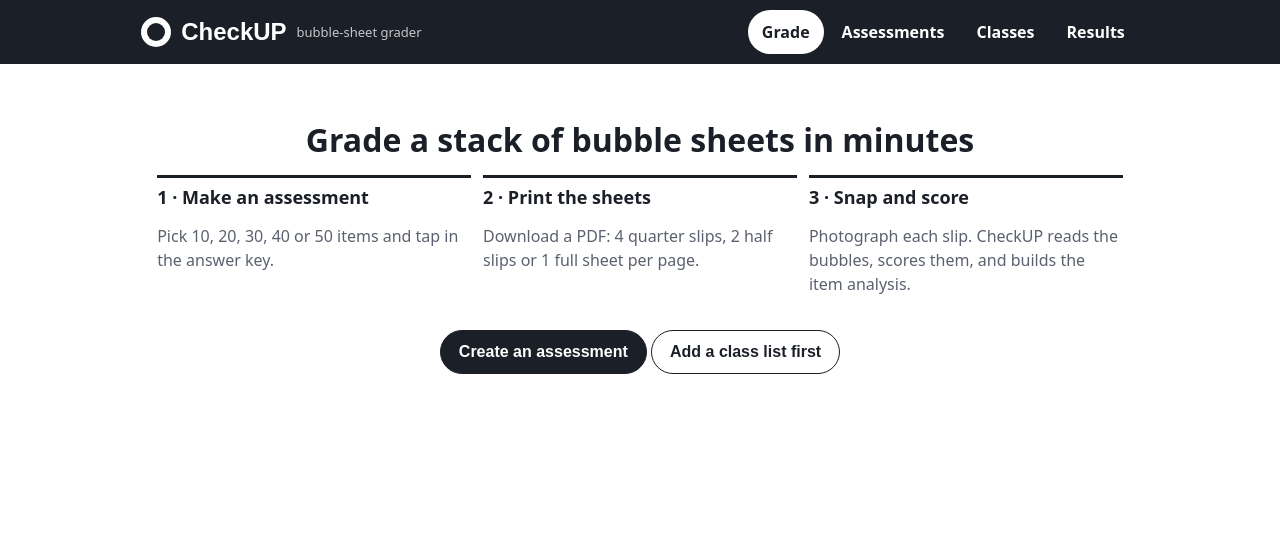
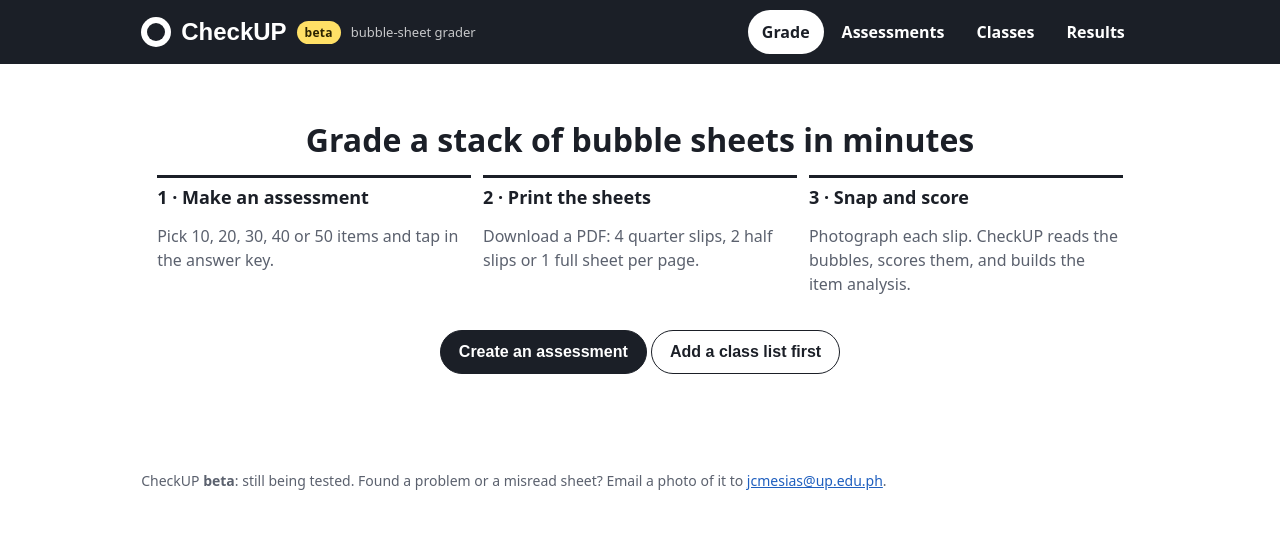
Before and after one commit to justinmesias/checkup, a plain HTML site: page index.html in a window 1280 px wide. Drawn offline with Linux system fonts and the light colour scheme.

Commit message:
Add files via upload

```diff
--- a/index.html
+++ b/index.html
@@ -3,7 +3,7 @@
 <head>
 <meta charset="utf-8">
 <meta name="viewport" content="width=device-width, initial-scale=1, viewport-fit=cover">
-<link rel="manifest" href="manifest.webmanifest"><link rel="icon" href="icon-192.png"><link rel="apple-touch-icon" href="apple-touch-icon.png"><meta name="theme-color" content="#1b1f27"><meta name="apple-mobile-web-app-capable" content="yes"><meta name="apple-mobile-web-app-title" content="CheckUP">
+<link rel="manifest" href="manifest.webmanifest"><link rel="icon" href="icon-192.png"><link rel="apple-touch-icon" href="apple-touch-icon.png"><meta name="theme-color" content="#1b1f27"><meta name="apple-mobile-web-app-capable" content="yes"><meta name="apple-mobile-web-app-title" content="CheckUP beta">
 <title>CheckUP · Bubble Sheet Grader</title>
 <style>
 /* VOICE: a calm, quick classroom tool — the teacher's grading desk between classes.
@@ -103,6 +103,8 @@ dialog::backdrop{background:#0009}
 .preview svg{width:100%;height:auto;border:1px solid var(--line);border-radius:8px;background:#fff}
 .toast{position:fixed;left:50%;bottom:20px;transform:translateX(-50%);background:var(--ink);color:var(--bg);padding:12px 18px;border-radius:12px;font-weight:700;z-index:20;max-width:90vw;transition:opacity .3s}
 .hidden{display:none!important}
+.beta{font:700 12px "Atkinson Hyperlegible",system-ui,sans-serif;background:var(--hi);color:#2b2300;padding:3px 8px;border-radius:999px;vertical-align:middle;letter-spacing:.02em}
+.foot{max-width:1100px;margin:0 auto;padding:0 max(4vw,14px) 40px;font-size:14px;color:var(--mute)}
 @media(max-width:700px){.dlg{grid-template-columns:1fr}}
 @media(max-width:600px){table{font-size:13px}.stack thead{display:none}.stack tr{display:grid;padding-block:10px}.stack td{display:flow-root;border:0;padding:3px 0;padding-inline-start:8em;text-align:start}.stack td::before{content:attr(data-l);float:inline-start;width:7.5em;margin-inline-start:-8em;white-space:normal;color:var(--mute);font-size:12px}.stack td:empty{display:none}.brand small{display:none}nav a{padding:10px 11px}}
 #live{position:fixed;inset:0;z-index:50;background:#000;color:#fff;display:flex;flex-direction:column}
@@ -127,6 +129,7 @@ dialog::backdrop{background:#0009}
   <div class="sync" id="sync"></div>
 </div></header>
 <main id="view"></main>
+<footer id="foot" class="foot hidden"></footer>
 <dialog id="dlg"></dialog>
 <div class="toast hidden" id="toast" role="status"></div>
 <input type="file" id="fPhoto" accept="image/*" capture="environment" class="hidden">
@@ -1266,7 +1269,12 @@ function vResults() {
   $('#gResp').onclick = () => copyTable(tResp(), 'Responses');
 }
 
-document.getElementById('appName').textContent = Tsek.APP; document.title = Tsek.APP + ' · Bubble Sheet Grader';
+document.getElementById('appName').textContent = Tsek.APP; document.title = Tsek.APP + (OFFLINE ? ' beta' : '') + ' · Bubble Sheet Grader';
+if (OFFLINE) {
+  document.getElementById('appName').insertAdjacentHTML('afterend', ' <span class="beta">beta</span>');
+  const ft = document.getElementById('foot'); ft.classList.remove('hidden');
+  ft.innerHTML = 'CheckUP <b>beta</b>: still being tested. Found a problem or a misread sheet? Email a photo of it to <a href="mailto:jcmesias@up.edu.ph?subject=CheckUP%20beta%20problem">jcmesias@up.edu.ph</a>.';
+}
 render();
 }
 </script>
--- a/sw.js
+++ b/sw.js
@@ -1,5 +1,5 @@
 /* CheckUP service worker: keeps the app working offline */
-const VERSION = 'checkup-1595e048';
+const VERSION = 'checkup-6f997e65';
 const FILES = ['./', 'index.html', 'engine.js', 'scanworker.js', 'manifest.webmanifest', 'icon-192.png', 'icon-512.png', 'apple-touch-icon.png',
   'libs/jspdf.umd.min.js', 'libs/pdf.min.js', 'libs/pdf.worker.min.js', 'libs/xlsx.full.min.js', 'libs/mammoth.browser.min.js'];
 self.addEventListener('install', e => { e.waitUntil(caches.open(VERSION).then(c => c.addAll(FILES))); });
```
Also changed, not shown: manifest.webmanifest.
